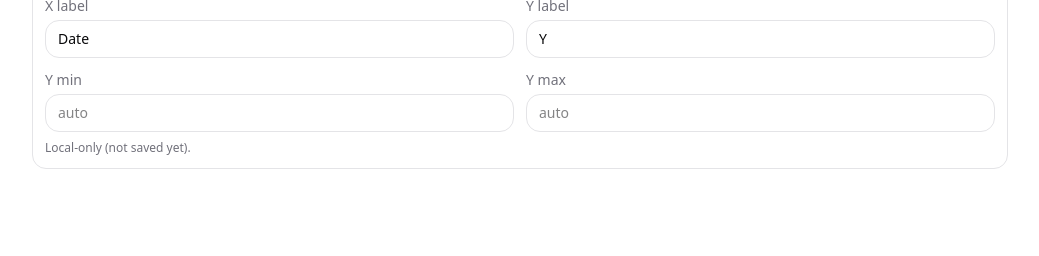
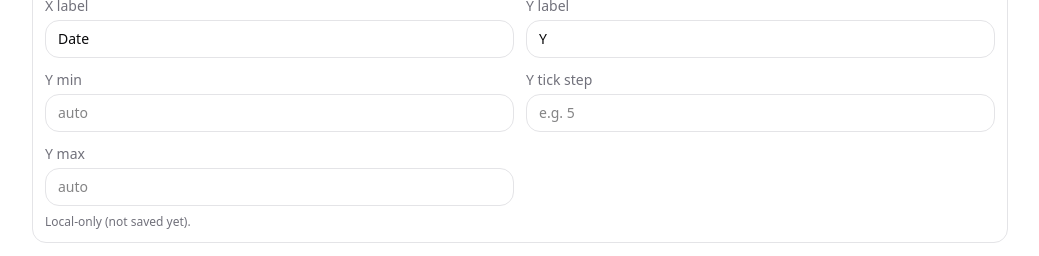
Before and after one commit to keashaborn/verbalsage-chat_v2, a Next.js app: page /developer/sslg in a window 1280 px wide. Shown: the part 442-698 px from the top of the page, without its empty margins (120-1159 px from the left). Built offline with nearby package versions, Linux system fonts and the light colour scheme; no server answers.

Commit message:
auto: snapshot 2026-01-14T04:47:49Z

```diff
--- a/components/sslg/SSLGPanel.tsx
+++ b/components/sslg/SSLGPanel.tsx
@@ -503,6 +503,7 @@ export default function SSLGPanel({
             yLabel={yLabelOverride || labelPack.yLabelWithUnit}
             yMin={yMinNum}
             yMax={yMaxNum}
+            yTickStep={yTickStepNum}
           />
         </div>
         <div className="mt-4 rounded-xl border p-3">
@@ -587,6 +588,17 @@ export default function SSLGPanel({
             </label>
 
             <label className="grid gap-1 text-sm">
+              <span className="text-muted-foreground">Y tick step</span>
+              <input
+                className="rounded-xl border bg-background px-3 py-2"
+                value={yTickStepOverride}
+                onChange={(e) => setYTickStepOverride(e.target.value)}
+                placeholder="e.g. 5"
+                inputMode="decimal"
+              />
+            </label>
+
+            <label className="grid gap-1 text-sm">
               <span className="text-muted-foreground">Y max</span>
               <input
                 className="rounded-xl border bg-background px-3 py-2 text-sm"
```
